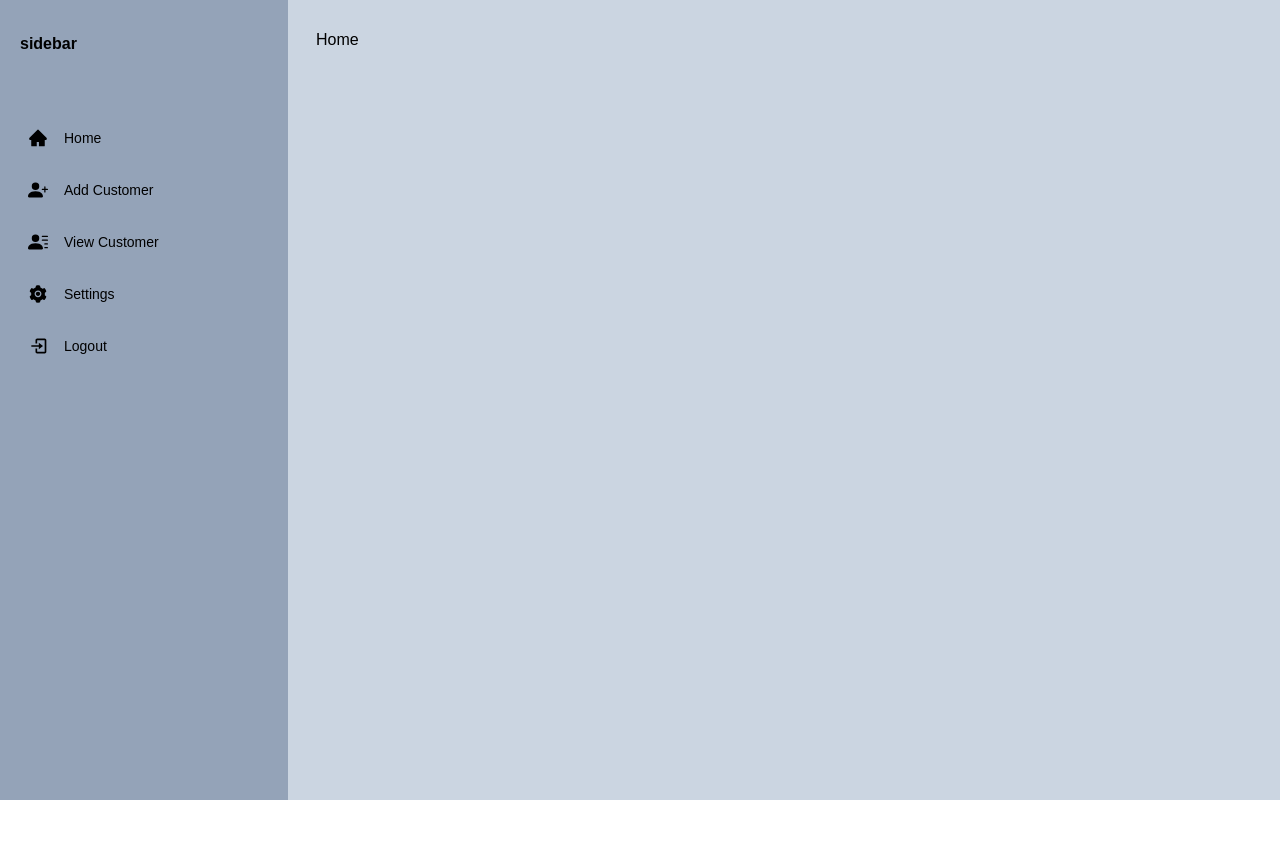
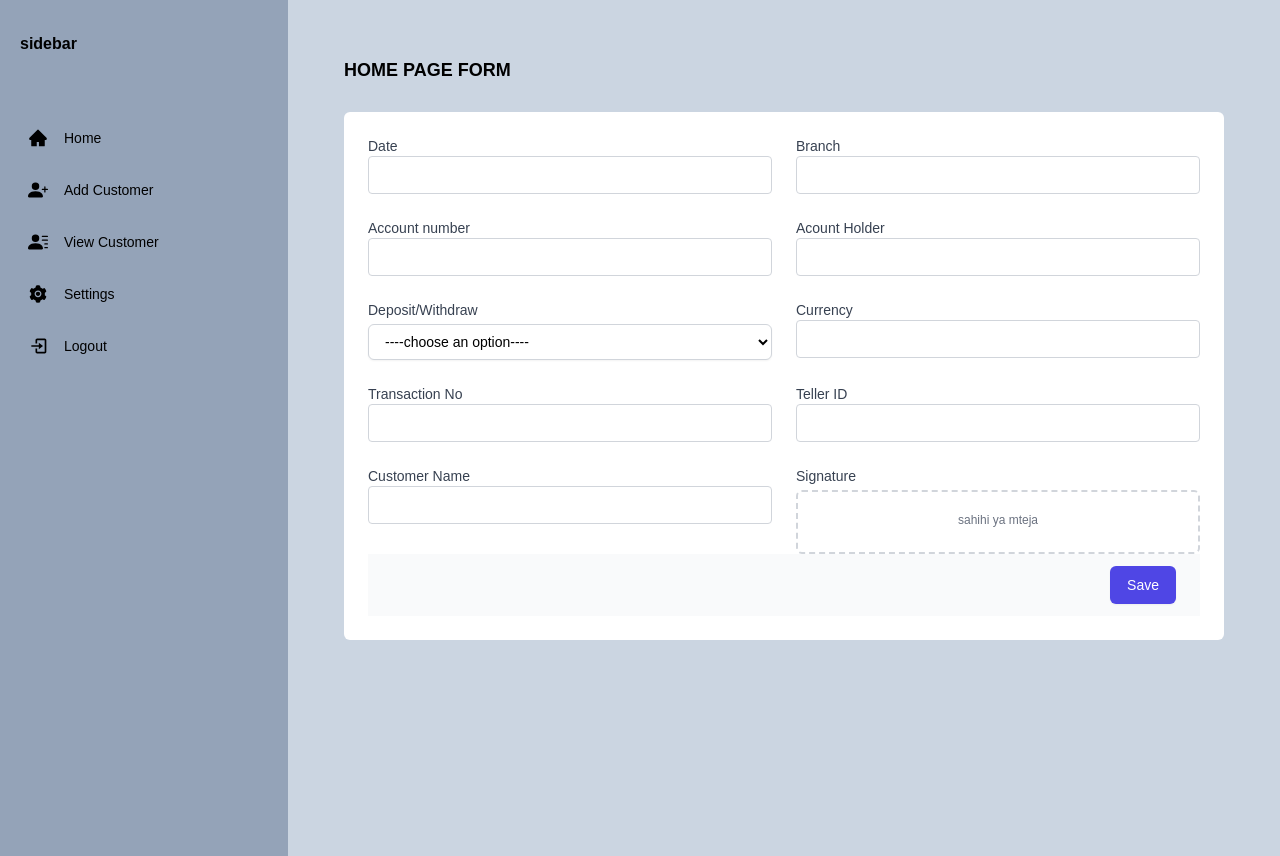
Before and after one commit to klaus-gudy/script102, a React (Create React App) app in the folder finhub/: page / in a window 1280 px wide. Before the commit the page ends 800 px from the top, so only its background shows below. Built offline with nearby package versions, Linux system fonts and the light colour scheme.

Commit message:
home page UI completed

```diff
--- a/finhub/src/pages/Home.js
+++ b/finhub/src/pages/Home.js
@@ -2,8 +2,72 @@ import React from 'react'
 
 function Home() {
   return (
-    <div>Home</div>
-  )
+    <div className='p-7 flex-1 h-screen '>
+      <h1 className="text-lg font-extrabold mb-7">HOME PAGE FORM</h1>
+      <div className='mt-5 md:col-span-2 md:mt-0'>
+      <form className="mt-4  h-[80%] ">
+        <div className='sm:rounded-md overflow-hidden'>
+          <div className='bg-white px-4 py-5 sm:p-6'>
+            <div className='grid grid-cols-6 gap-6'>
+              <div className='col-span-6 sm:col-span-3'>
+                <label className='block text-sm font-medium text-gray-700'>Date</label>
+                <input type='text' className='form-control block w-full px-3 py-1.5 text-base font-normal text-gray-700 bg-white bg-clip-padding border border-solid border-gray-300 rounded  transition ease-in-out m-0 focus:text-gray-700 focus:bg-white focus:border-blue-600 focus:outline-none'></input>
+              </div>
+              <div className='col-span-6 sm:col-span-3'>
+                <label className='block text-sm font-medium text-gray-700'>Branch</label>
+                <input type='text' className='form-control block w-full px-3 py-1.5 text-base font-normal text-gray-700 bg-white bg-clip-padding border border-solid border-gray-300 rounded  transition ease-in-out m-0 focus:text-gray-700 focus:bg-white focus:border-blue-600 focus:outline-none'></input>
+              </div>
+              <div className='col-span-6 sm:col-span-3'>
+                <label className='block text-sm font-medium text-gray-700'>Account number</label>
+                <input type='text' className='form-control block w-full px-3 py-1.5 text-base font-normal text-gray-700 bg-white bg-clip-padding border border-solid border-gray-300 rounded  transition ease-in-out m-0 focus:text-gray-700 focus:bg-white focus:border-blue-600 focus:outline-none'></input>
+              </div>
+              <div className='col-span-6 sm:col-span-3'>
+                <label className='block text-sm font-medium text-gray-700'>Acount Holder</label>
+                <input type='text' className='form-control block w-full px-3 py-1.5 text-base font-normal text-gray-700 bg-white bg-clip-padding border border-solid border-gray-300 rounded  transition ease-in-out m-0 focus:text-gray-700 focus:bg-white focus:border-blue-600 focus:outline-none'></input>
+              </div>
+              <div class="col-span-6 sm:col-span-3">
+                  <label for="country" class="block text-sm font-medium text-gray-700">Deposit/Withdraw</label>
+                  <select id="country" name="country" autocomplete="country-name" class="mt-1 block w-full rounded-md border border-gray-300 bg-white py-2 px-3 shadow-sm focus:border-indigo-500 focus:outline-none focus:ring-indigo-500 sm:text-sm">
+                    <option>----choose an option----</option>
+                    <option>Withdraw</option>
+                    <option>Deposit</option>
+                  </select>
+                </div>
+              <div className='col-span-6 sm:col-span-3'>
+                <label className='block text-sm font-medium text-gray-700'>Currency</label>
+                <input type='text' className='form-control block w-full px-3 py-1.5 text-base font-normal text-gray-700 bg-white bg-clip-padding border border-solid border-gray-300 rounded  transition ease-in-out m-0 focus:text-gray-700 focus:bg-white focus:border-blue-600 focus:outline-none'></input>
+              </div>
+              <div className='col-span-6 sm:col-span-3'>
+                <label className='block text-sm font-medium text-gray-700'>Transaction No</label>
+                <input type='text' className='form-control block w-full px-3 py-1.5 text-base font-normal text-gray-700 bg-white bg-clip-padding border border-solid border-gray-300 rounded  transition ease-in-out m-0 focus:text-gray-700 focus:bg-white focus:border-blue-600 focus:outline-none'></input>
+              </div>
+              <div className='col-span-6 sm:col-span-3'>
+                <label className='block text-sm font-medium text-gray-700'>Teller ID</label>
+                <input type='text' className='form-control block w-full px-3 py-1.5 text-base font-normal text-gray-700 bg-white bg-clip-padding border border-solid border-gray-300 rounded  transition ease-in-out m-0 focus:text-gray-700 focus:bg-white focus:border-blue-600 focus:outline-none'></input>
+              </div>
+              <div className='col-span-6 sm:col-span-3'>
+                <label className='block text-sm font-medium text-gray-700'>Customer Name</label>
+                <input type='text' className='form-control block w-full px-3 py-1.5 text-base font-normal text-gray-700 bg-white bg-clip-padding border border-solid border-gray-300 rounded  transition ease-in-out m-0 focus:text-gray-700 focus:bg-white focus:border-blue-600 focus:outline-none'></input>
+              </div>
+              <div className='col-span-6 sm:col-span-3'>
+              <label className='block text-sm font-medium text-gray-700'>Signature</label>
+              <div className='mt-1 flex justify-center rounded-md border-2 border-dashed border-gray-300 px-6 pt-5 pb-6'>
+                <div className='space-y-1 text-center'>
+                <p class="text-xs text-gray-500">sahihi ya mteja</p>
+                </div>
+              </div>
+              </div>
+            </div>
+            <div class="bg-gray-50 px-4 py-3 text-right sm:px-6">
+              <button type="submit" class="inline-flex justify-center rounded-md border border-transparent bg-indigo-600 py-2 px-4 text-sm font-medium text-white shadow-sm hover:bg-indigo-700 focus:outline-none focus:ring-2 focus:ring-indigo-500 focus:ring-offset-2">Save</button>
+            </div>
+          </div>
+        </div>
+      </form>
+      </div>
+
+    </div>
+  );
 }
 
 export default Home
```
